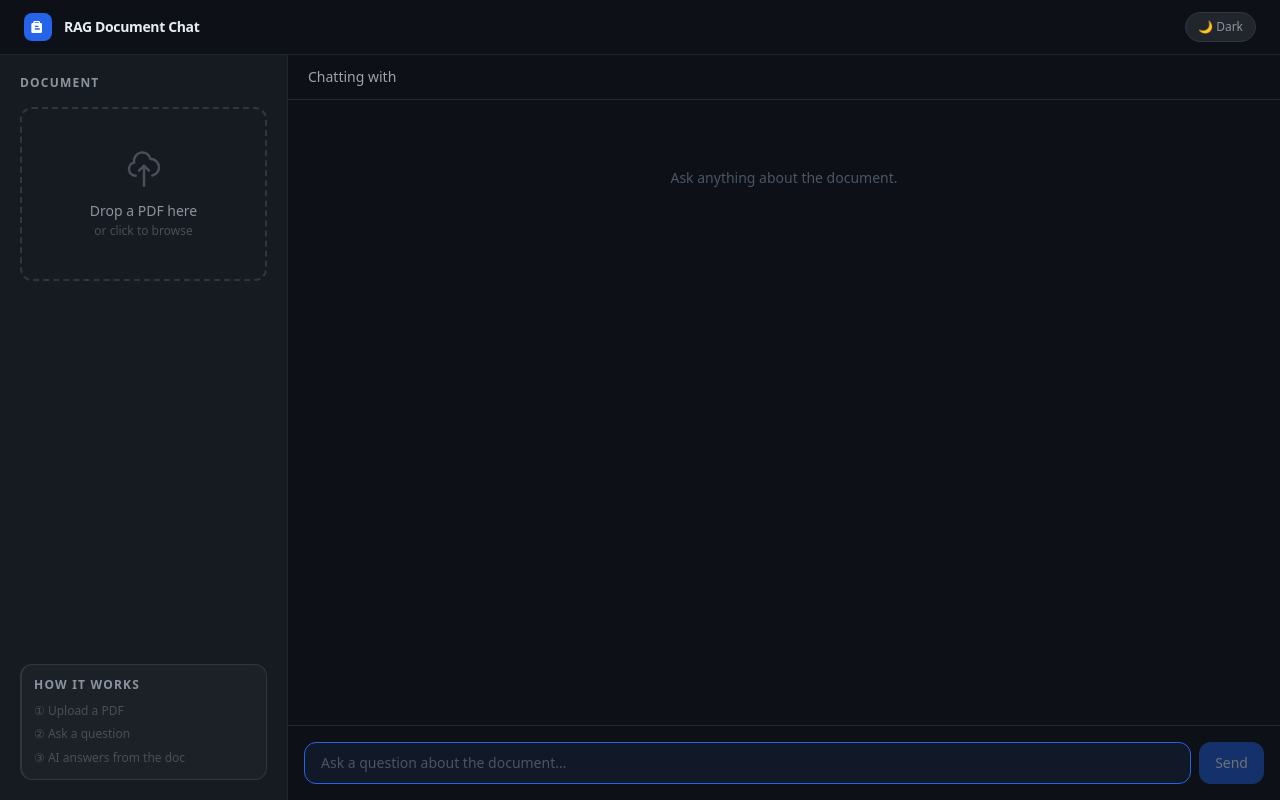
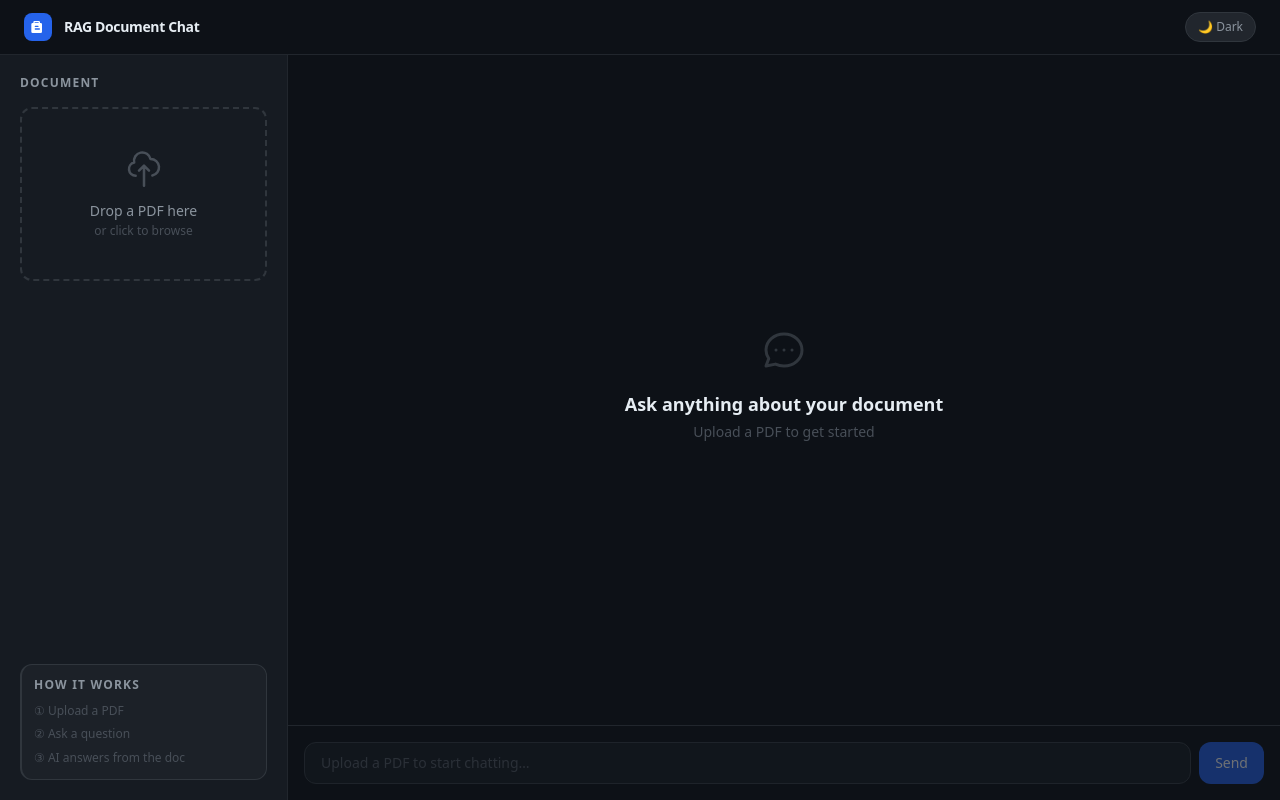
Before and after one commit to notwestly/RAG-Project, a React app in the folder frontend/: page / in a window 1280 px wide. Built offline with nearby package versions, Linux system fonts and the light colour scheme; the HTML template or start-up script is replaced by a standard one.

Commit message:
feat: redesign chat area — empty state, suggestion pills, always-present input bar

```diff
--- a/frontend/src/components/ChatWindow.jsx
+++ b/frontend/src/components/ChatWindow.jsx
@@ -1,5 +1,11 @@
 import { useState, useRef, useEffect } from 'react'
 import MessageBubble from './MessageBubble'
+
+const SUGGESTIONS = [
+  'What is this document about?',
+  'Summarize the key points',
+  'What are the main conclusions?',
+]
 
 export default function ChatWindow({ sessionId, filename }) {
   const [messages, setMessages] = useState([])
@@ -13,13 +19,19 @@ export default function ChatWindow({ sessionId, filename }) {
   }, [messages])
 
   useEffect(() => {
-    inputRef.current?.focus()
+    if (sessionId) inputRef.current?.focus()
+  }, [sessionId])
+
+  // Reset messages when session changes
+  useEffect(() => {
+    setMessages([])
+    setInput('')
   }, [sessionId])
 
   async function sendMessage(e) {
-    e.preventDefault()
+    e?.preventDefault()
     const text = input.trim()
-    if (!text || streaming) return
+    if (!text || streaming || !sessionId) return
 
     const userMessage = { role: 'user', content: text }
     const nextMessages = [...messages, userMessage]
@@ -60,45 +72,90 @@ export default function ChatWindow({ sessionId, filename }) {
     }
   }
 
+  function useSuggestion(text) {
+    setInput(text)
+    inputRef.current?.focus()
+  }
+
+  const showEmptyState = messages.length === 0
+
   return (
     <div className="flex flex-col h-full">
-      <div className="border-b border-gray-800 px-5 py-3 shrink-0">
-        <p className="text-sm text-gray-400 truncate">
-          Chatting with <span className="text-white font-medium">{filename}</span>
+      {/* Filename bar — only when session active */}
+      {sessionId && filename && (
+        <div className="border-b border-gray-200 dark:border-[#21262d] px-5 py-3 shrink-0">
+          <p className="text-sm text-gray-500 dark:text-[#8b949e] truncate">
+            Chatting with <span className="text-gray-900 dark:text-white font-medium">{filename}</span>
           </p>
         </div>
+      )}
 
+      {/* Message list or empty state */}
       <div className="flex-1 overflow-y-auto p-5 flex flex-col gap-3 min-h-0">
-        {messages.length === 0 && (
-          <p className="text-center text-gray-600 text-sm mt-12">
-            Ask anything about the document.
+        {showEmptyState ? (
+          <div className="flex flex-col items-center justify-center h-full gap-4 text-center px-6">
+            <svg className="w-12 h-12 text-gray-300 dark:text-[#30363d]" fill="none" viewBox="0 0 24 24" stroke="currentColor">
+              <path strokeLinecap="round" strokeLinejoin="round" strokeWidth={1.5}
+                d="M8 12h.01M12 12h.01M16 12h.01M21 12c0 4.418-4.03 8-9 8a9.863 9.863 0 01-4.255-.949L3 20l1.395-3.72C3.512 15.042 3 13.574 3 12c0-4.418 4.03-8 9-8s9 3.582 9 8z" />
+            </svg>
+            <div>
+              <h2 className="text-lg font-semibold text-gray-800 dark:text-[#e6edf3]">
+                Ask anything about your document
+              </h2>
+              <p className="text-sm text-gray-400 dark:text-[#484f58] mt-1">
+                {sessionId ? 'Your document is ready' : 'Upload a PDF to get started'}
               </p>
+            </div>
+            {sessionId && (
+              <div className="flex flex-wrap gap-2 justify-center mt-2">
+                {SUGGESTIONS.map((s) => (
+                  <button
+                    key={s}
+                    onClick={() => useSuggestion(s)}
+                    className="px-3 py-1.5 rounded-full text-xs border
+                               border-gray-200 dark:border-[#30363d]
+                               bg-white dark:bg-[#1c2128]
+                               text-gray-600 dark:text-[#8b949e]
+                               hover:border-blue-400 dark:hover:border-blue-500
+                               hover:text-blue-600 dark:hover:text-blue-400
+                               transition-colors"
+                  >
+                    {s}
+                  </button>
+                ))}
+              </div>
             )}
-        {messages.map((msg, i) => (
+          </div>
+        ) : (
+          messages.map((msg, i) => (
             <MessageBubble
               key={i}
               role={msg.role}
               content={msg.content}
               streaming={streaming && i === messages.length - 1 && msg.role === 'assistant'}
             />
-        ))}
+          ))
+        )}
         <div ref={bottomRef} />
       </div>
 
-      <form onSubmit={sendMessage} className="border-t border-gray-800 p-4 flex gap-2 shrink-0">
+      {/* Input bar — always rendered, disabled until session exists */}
+      <form onSubmit={sendMessage} className="border-t border-gray-200 dark:border-[#21262d] p-4 flex gap-2 shrink-0 bg-white dark:bg-[#0d1117]">
         <input
           ref={inputRef}
           value={input}
           onChange={(e) => setInput(e.target.value)}
-          disabled={streaming}
-          placeholder="Ask a question about the document…"
-          className="flex-1 bg-gray-900 border border-gray-700 rounded-xl px-4 py-2.5 text-sm
-                     text-white placeholder-gray-600 outline-none focus:border-blue-600 transition-colors
+          disabled={!sessionId || streaming}
+          placeholder={sessionId ? 'Ask a question about the document…' : 'Upload a PDF to start chatting…'}
+          className="flex-1 bg-gray-100 dark:bg-[#161b22] border border-gray-200 dark:border-[#30363d]
+                     rounded-xl px-4 py-2.5 text-sm text-gray-900 dark:text-white
+                     placeholder-gray-400 dark:placeholder-[#484f58]
+                     outline-none focus:border-blue-500 transition-colors
                      disabled:opacity-50 disabled:cursor-not-allowed"
         />
         <button
           type="submit"
-          disabled={!input.trim() || streaming}
+          disabled={!input.trim() || streaming || !sessionId}
           className="bg-blue-600 hover:bg-blue-500 disabled:opacity-40 disabled:cursor-not-allowed
                      text-white text-sm font-medium px-4 py-2.5 rounded-xl transition-colors shrink-0"
         >
```
Lines whose indentation alone changed are shown as unchanged.
